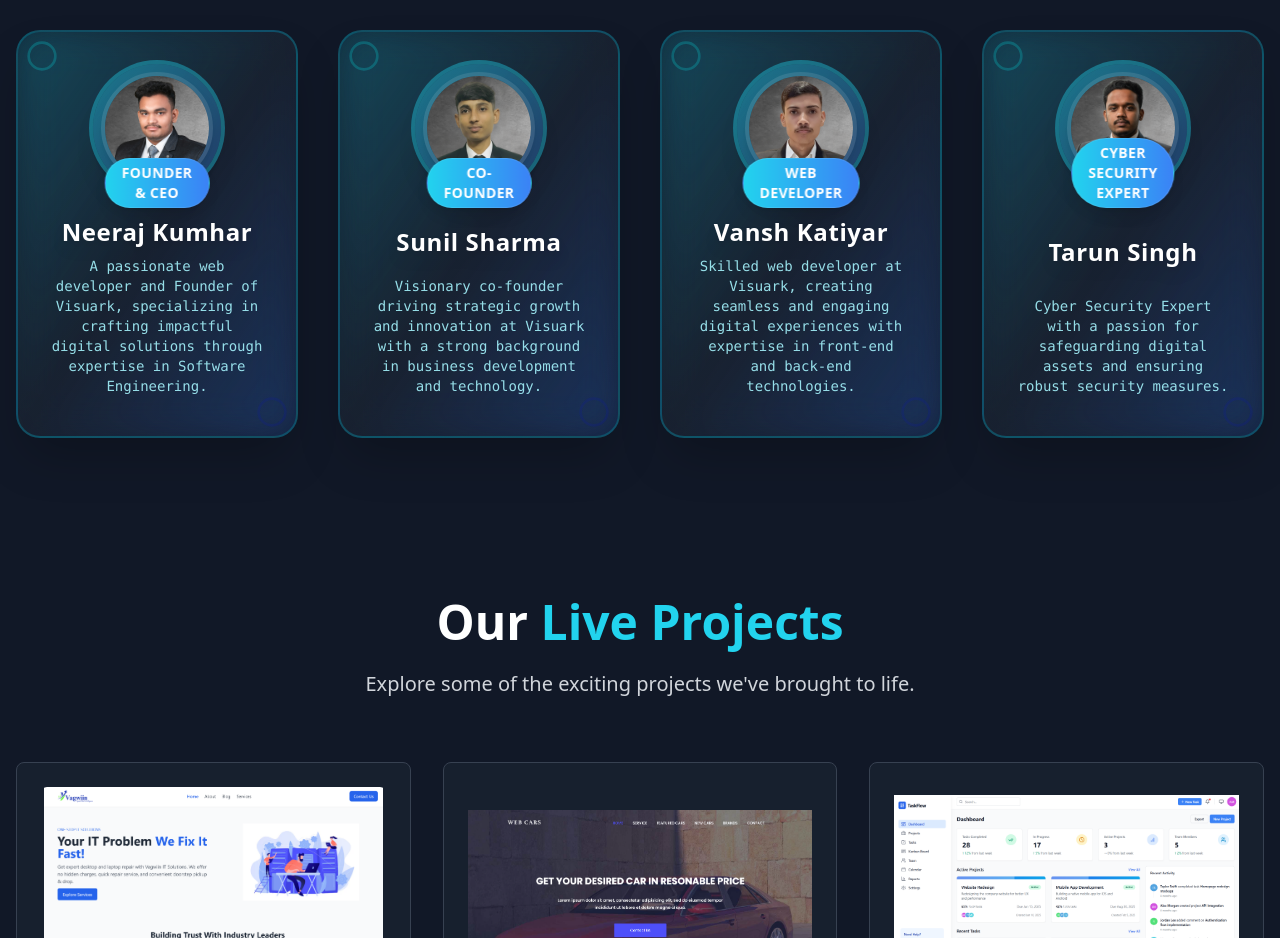
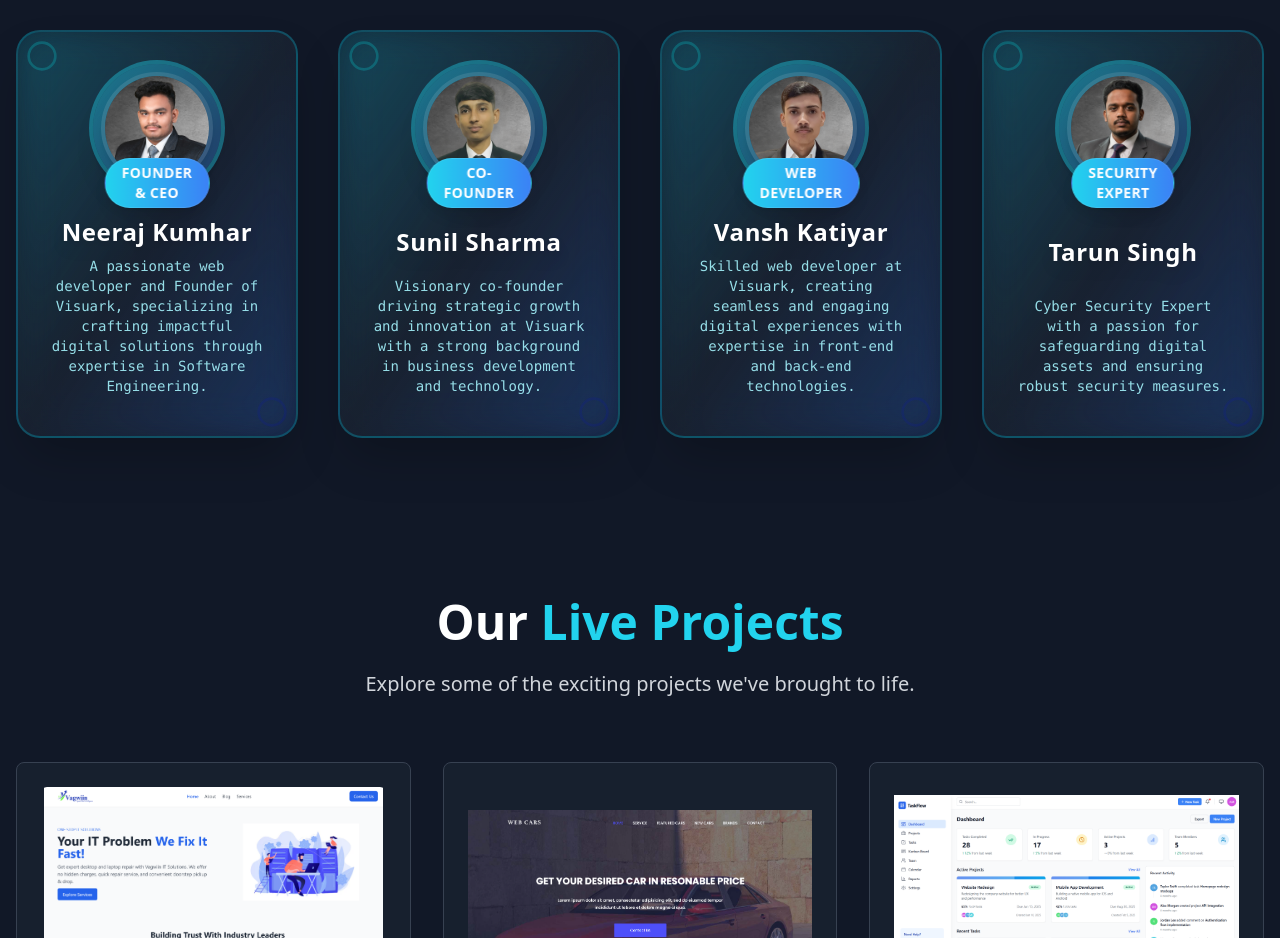
Before and after one commit to visuark-core/VA-Frontend, a React (Vite) app: page /about in a window 1280 px wide. Shown: the part 2180-3118 px from the top of the page. Built offline with nearby package versions, Linux system fonts and the light colour scheme.

Commit message:
tarun bio update

```diff
--- a/src/pages/About.tsx
+++ b/src/pages/About.tsx
@@ -24,7 +24,7 @@ const About = () => {
     },
     {
       name: 'Tarun Singh',
-      role: 'Cyber Security Expert',
+      role: 'Security Expert',
       image: '/img/2.png',
       bio: 'Cyber Security Expert with a passion for safeguarding digital assets and ensuring robust security measures.'
     }
```
